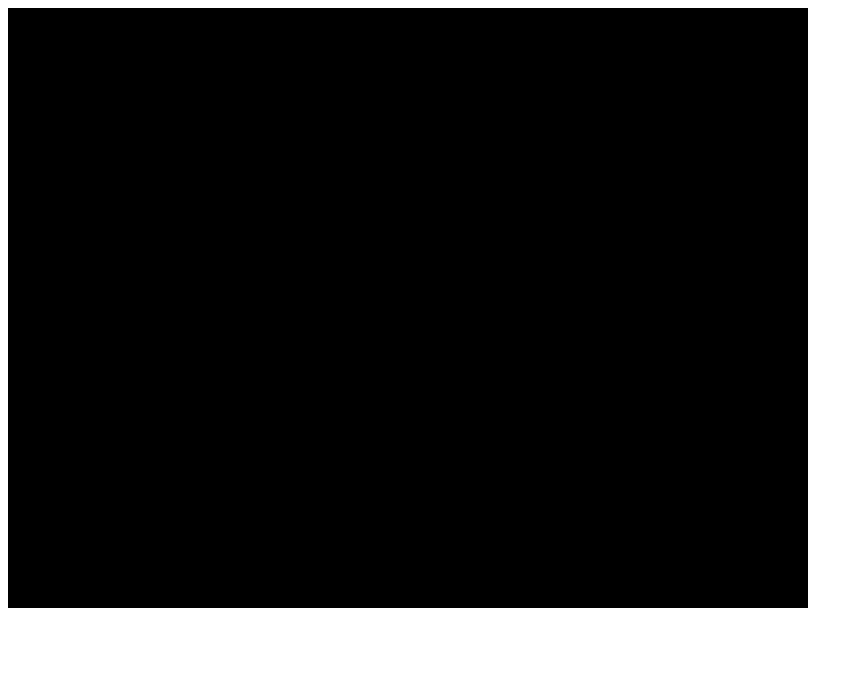
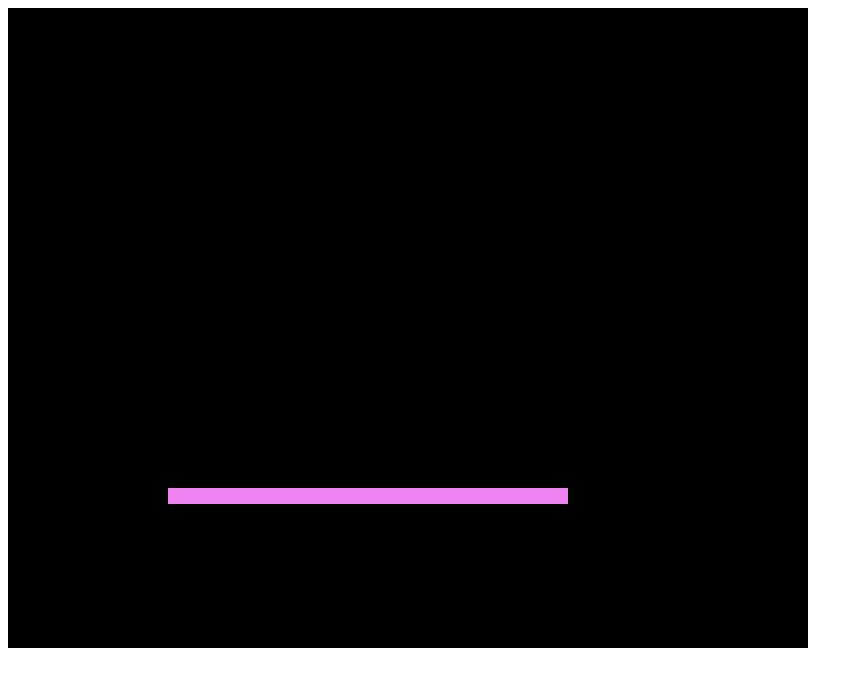
Before and after one commit to cfolliet/platform, a website with bundled scripts: page public/index.html in a window 1280 px wide. Shown: the whole page, without its empty margins (0-863 px from the left). Built offline with nearby package versions, Linux system fonts and the light colour scheme.

Commit message:
generate and render level

```diff
--- a/public/index.html
+++ b/public/index.html
@@ -5,7 +5,7 @@
 </head>
 
 <body>
-    <canvas id="canvas" width="800" height="600"></canvas>
+    <canvas id="canvas" width="800" height="640"></canvas>
 </body>
 
 </html>
--- /dev/null
+++ b/public/scripts/level.js
@@ -0,0 +1,18 @@
+import generateLevel from './levelGenerator.js'
+
+export default function createLevel() {
+    const tileWidth = 16;
+    const tileHeight = 16;
+    const tiles = generateLevel();
+
+    function draw(context) {
+        context.fillStyle = 'violet';
+        tiles.forEach(tile => {
+            context.fillRect(tile.pos.x * tileWidth, tile.pos.y * tileHeight, tileWidth, tileHeight);
+        });
+    }
+
+    return {
+        draw: draw
+    }
+}
--- /dev/null
+++ b/public/scripts/levelGenerator.js
@@ -0,0 +1,8 @@
+export default function generateGrid() {
+    const maxX = 800 / 16;
+    const grid = [];
+    for (let x = 10; x < maxX - 15; x++) {
+        grid.push({ pos: { x: x, y: 30 } });
+    }
+    return grid;
+}
--- a/public/scripts/main.js
+++ b/public/scripts/main.js
@@ -2,18 +2,23 @@ import createPlayer from './player.js'
 import createRenderer from './renderer.js'
 import createTimer from './timer.js'
 import { createGravity } from './traits.js'
+import createLevel from './level.js'
 
 import { playerPosOnClick } from './debug.js'
 
+
+const renderer = createRenderer(document.getElementById('canvas'));
+const level = createLevel();
+const player = createPlayer();
+player.addTrait(createGravity(player));
+
 function update() {
     player.update();
-    renderer.draw(player);
+    renderer.draw(level, player);
 }
 
-const player = createPlayer();
-player.addTrait(createGravity(player));
-const renderer = createRenderer(document.getElementById('canvas'));
 const timer = createTimer(update);
 timer.start();
 
+// debug
 playerPosOnClick(player);
--- a/public/scripts/renderer.js
+++ b/public/scripts/renderer.js
@@ -1,15 +1,16 @@
 export default function createRenderer(canvas) {
     const context = canvas.getContext('2d');
 
-    function draw(player) {
+    function draw(level, player) {
 
         function clearBoard(context) {
             context.fillStyle = 'black';
             context.fillRect(0, 0, context.canvas.width, context.canvas.height);
         }
 
-        clearBoard(context)
-        player.draw(context)
+        clearBoard(context);
+        level.draw(context);
+        player.draw(context);
     }
 
     return {
```
